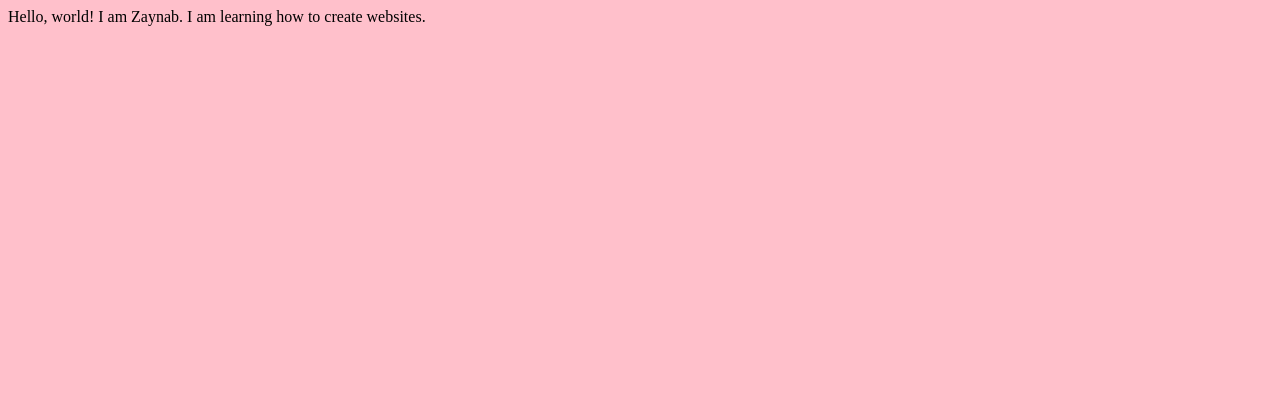
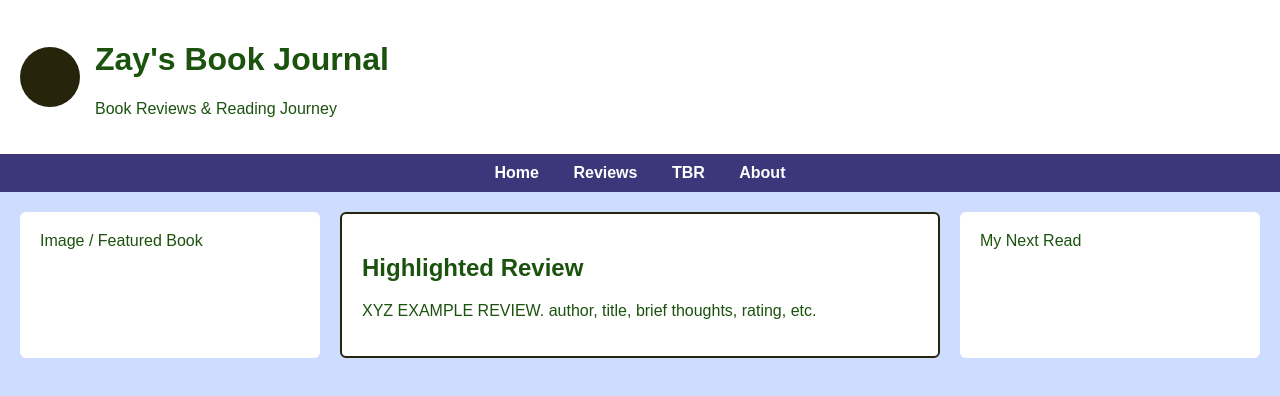
Before and after one commit to zkhaled-beep/zkhaled-beep.github.io, a plain HTML site: page index.html in a window 1280 px wide. Drawn offline with Linux system fonts and the light colour scheme.

Commit message:
Add files via upload

```diff
--- a/index.html
+++ b/index.html
@@ -1,13 +1,38 @@
 <!DOCTYPE html>
 <html lang="en">
 <head>
-    <meta charset="UTF-8">
-    <meta name="viewport" content="width=
-    , initial-scale=1.0">
-    <title>Zay's First Website</title>
-    <link rel="stylesheet" href="styles.css">
+  <meta charset="UTF-8">
+  <title>Zay's Book Journal</title>
+  <link rel="stylesheet" href="styles.css">
 </head>
 <body>
-    Hello, world! I am Zaynab. I am learning how to create websites.
+
+  <header>
+    <div class="logo"></div>
+    <div>
+      <h1>Zay's Book Journal</h1>
+      <p>Book Reviews & Reading Journey</p>
+    </div>
+  </header>
+
+  <nav>
+    <a href="#">Home</a>
+    <a href="#">Reviews</a>
+    <a href="#">TBR</a>
+    <a href="#">About</a>
+  </nav>
+
+  <main class="container">
+    <aside class="card">Image / Featured Book</aside>
+
+    <section class="card highlight">
+      <h2>Highlighted Review</h2>
+      <p>XYZ EXAMPLE REVIEW.
+        author, title, brief thoughts, rating, etc.
+      </p>
+    </section>
+
+    <aside class="card">My Next Read</aside>
+  </main>
 </body>
 </html>
--- a/styles.css
+++ b/styles.css
@@ -1,3 +1,58 @@
-body{
-    background-color: pink;
+
+body {
+  margin: 0;
+  font-family: Arial, sans-serif;
+  background-color: #ceddff;
+  color: #1b520e;
 }
+
+
+header {
+  display: flex;
+  align-items: center;
+  padding: 20px;
+  background: white;
+}
+
+.logo {
+  width: 60px;
+  height: 60px;
+  background: #26240a;
+  border-radius: 50%;
+  margin-right: 15px;
+}
+
+
+nav {
+  background: #3c367a;
+  text-align: center;
+  padding: 10px;
+}
+
+nav a {
+  color: white;
+  margin: 0 15px;
+  text-decoration: none;
+  font-weight: bold;
+}
+
+nav a:hover {
+  color: #fbf3cb;
+}
+
+.container {
+  display: grid;
+  grid-template-columns: 1fr 2fr 1fr;
+  gap: 20px;
+  padding: 20px;
+}
+
+.card {
+  background: white;
+  padding: 20px;
+  border-radius: 6px;
+}
+
+.highlight {
+  border: 2px solid #26240a;
+}
```
